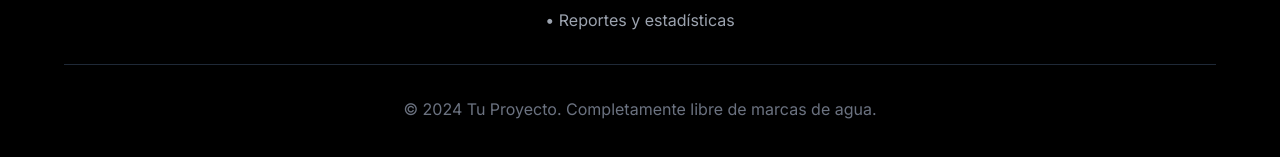
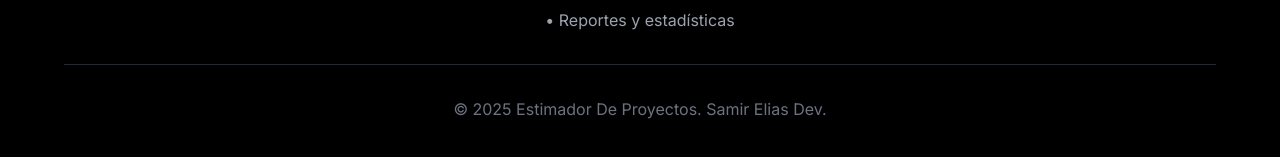
Before and after one commit to Samir-Elias/curriculum-view, a React (Create React App) app in the folder frontend/: page / in a window 1280 px wide. Shown: the part 2494-2651 px from the top of the page. Built offline with nearby package versions, Linux system fonts and the light colour scheme; no server answers; the HTML template or start-up script is replaced by a standard one.

Commit message:
more dependencies and changes

```diff
--- a/frontend/public/index.html
+++ b/frontend/public/index.html
@@ -2,7 +2,7 @@
 <html lang="es">
   <head>
     <meta charset="utf-8" />
-    <link rel="icon" href="📊" />
+    <link rel="icon" href="%PUBLIC_URL%/grafico.png" />
     <meta name="viewport" content="width=device-width, initial-scale=1" />
     <meta name="theme-color" content="#000000" />
     <meta name="description" content="Estimador de Proyectos" />
--- a/frontend/src/App.js
+++ b/frontend/src/App.js
@@ -424,7 +424,7 @@ function App() {
                   </div>
                 </div>
                 <div className="border-t border-gray-800 mt-8 pt-8 text-center text-gray-500">
-                  © 2024 Tu Proyecto. Completamente libre de marcas de agua.
+                  © 2025 Estimador De Proyectos. Samir Elias Dev.
                 </div>
               </div>
             </footer>
```
Also changed, not shown: frontend/public/grafico.png (added), 1 other file (tests, documents, lock files or other folders).
